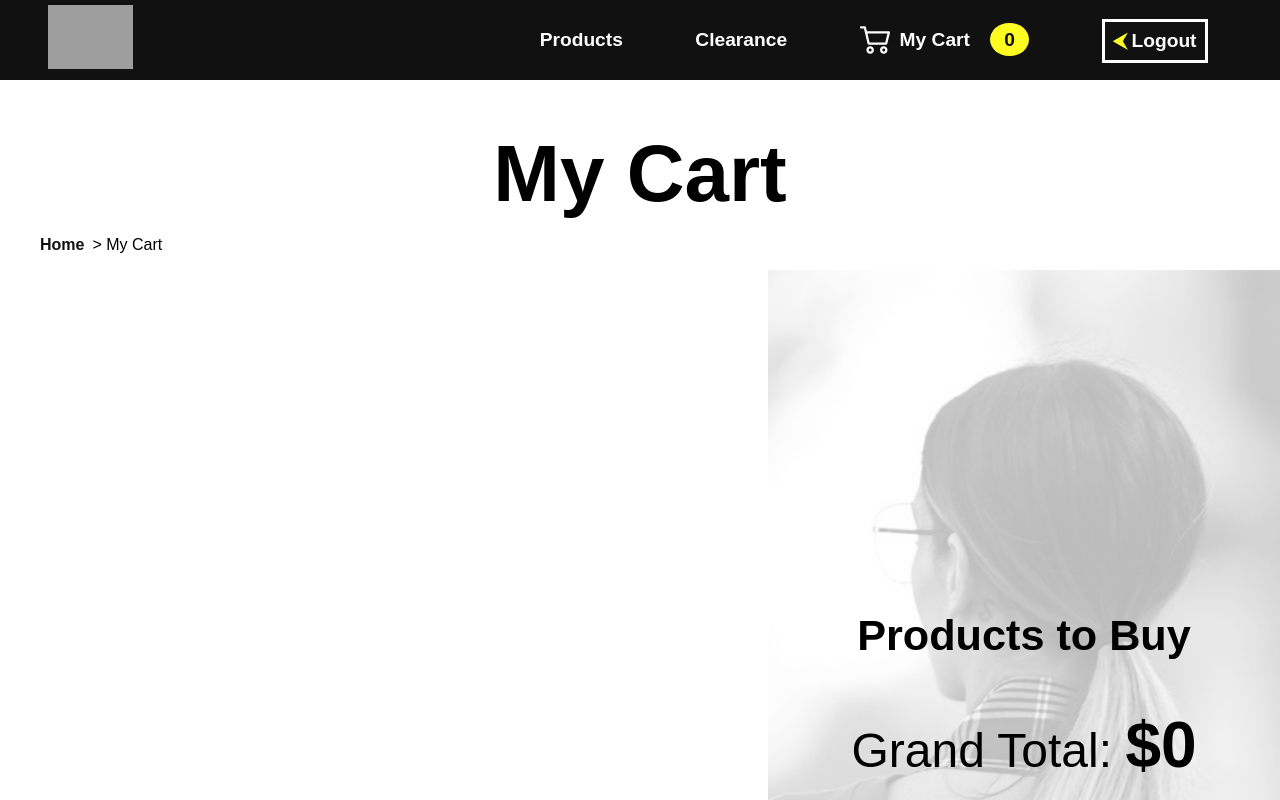
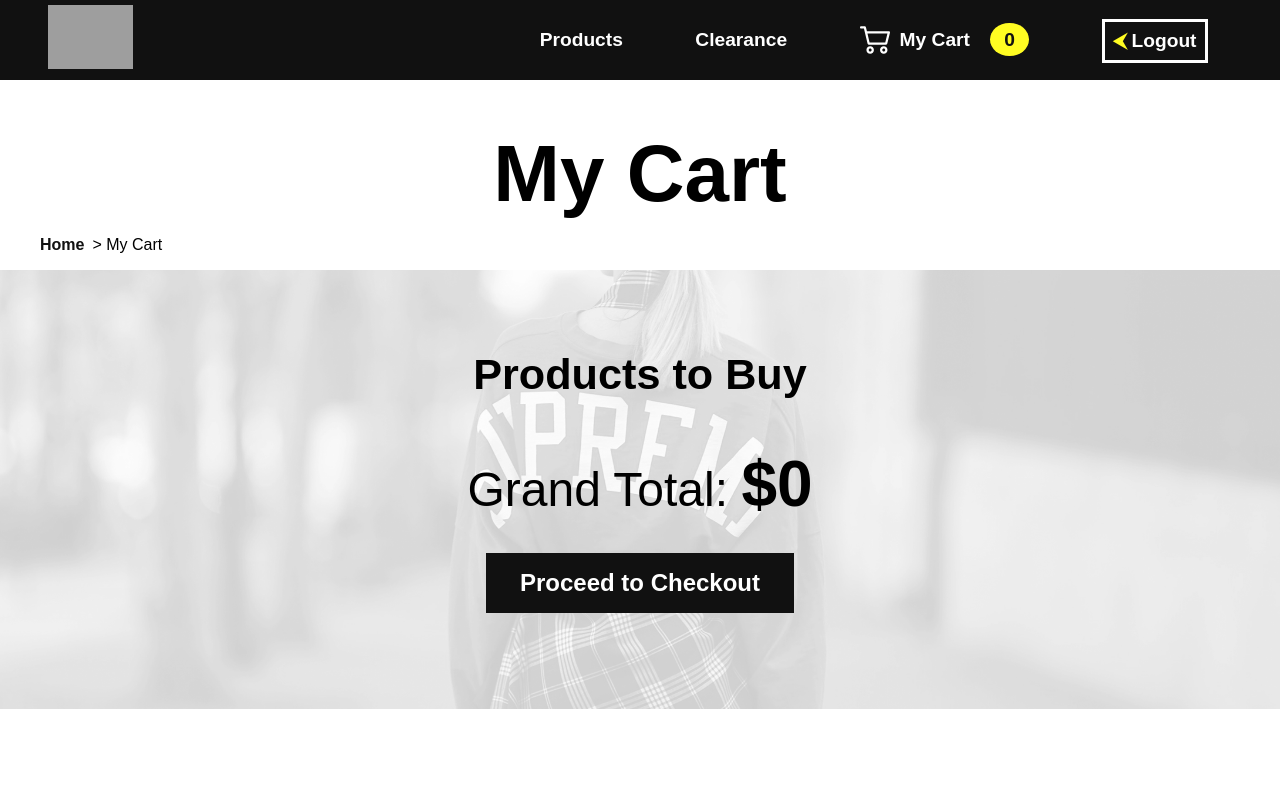
Before and after one commit to fhidargue/immersive_p2, a React (Create React App) app: page /shopping-cart in a window 1280 px wide. Shown: the top 800 px of the page. Built offline with nearby package versions, Linux system fonts and the light colour scheme; grey boxes are pictures that could not be loaded; a web font is replaced by a local one.

Commit message:
Third day, second commit. Cart done

```diff
--- a/src/components/Cart/Cart.js
+++ b/src/components/Cart/Cart.js
@@ -1,4 +1,4 @@
-import { useContext } from "react";
+import { useContext, useEffect } from "react";
 import CartContext from "../../store/Cart/CartContext";
 import Header from "../Header/Header";
 import Footer from "../Footer/Footer";
@@ -9,11 +9,25 @@ import ProductCart from "../Product/ProductCart";
 import Timeline from "../Timeline/Timeline";
 import Button from "../Button/Button";
 import ProductCheckout from "../Product/ProductCheckout";
+import InventoryContext from "../../store/Inventory/InventoryContext";
 // import InventoryContext from "../../store/Inventory/InventoryContext";
 
 const Cart = () => {
   const { cart, cartTotal } = useContext(CartContext);
-  //   const { isFetching, setIsFetching } = useContext(InventoryContext);
+  const { isFetching, setIsFetching } = useContext(InventoryContext);
+  console.log("isFetching: ", isFetching);
+
+  useEffect(() => {
+    document.title = `Remotion - My Cart`;
+    setIsFetching(true);
+    const timeout = setTimeout(() => {
+      setIsFetching(false);
+    }, 2000);
+
+    return () => {
+      clearTimeout(timeout);
+    };
+  }, [setIsFetching]);
 
   const toCheckout = () => {};
 
@@ -25,22 +39,10 @@ const Cart = () => {
         <section className="mycart">
           <h1 className="mycart__title">My Cart</h1>
           <Timeline page={`My Cart`} url={`shopping-cart`} />
+          {isFetching ? (
+            <Spinner />
+          ) : (
             <div className="mycart__wrapper">
-            <div className="mycart-products">
-              {cart.map((item) => {
-                return (
-                  <ProductCart
-                    key={item.name}
-                    image={item.first_image}
-                    name={item.name}
-                    quantity={item.quantity}
-                    id={item.id}
-                    url={item.url}
-                    item={item}
-                  />
-                );
-              })}
-            </div>
               <div className="mycart-info">
                 <div className="mycart-info__title">Products to Buy</div>
                 <div className="mycart-info__list">
@@ -68,7 +70,23 @@ const Cart = () => {
                   buttonLabel={`Proceed to Checkout`}
                 />
               </div>
+              <div className="mycart-products">
+                {cart.map((item) => {
+                  return (
+                    <ProductCart
+                      key={item.name}
+                      image={item.first_image}
+                      name={item.name}
+                      quantity={item.quantity}
+                      id={item.id}
+                      url={item.url}
+                      item={item}
+                    />
+                  );
+                })}
               </div>
+            </div>
+          )}
         </section>
         <Newsletter />
       </main>
--- a/src/components/Product/ProductCart.js
+++ b/src/components/Product/ProductCart.js
@@ -1,12 +1,13 @@
 import { Link } from "react-router-dom";
 import Button from "../Button/Button";
-import $ from "jquery";
 import { useContext, useState } from "react";
 import CartContext from "../../store/Cart/CartContext";
+import InventoryContext from "../../store/Inventory/InventoryContext";
 
 const Product = (props) => {
   const { image, name, quantity, id, url, item } = props;
   const [newQuantity, setNewQuantity] = useState(quantity);
+  const { setIsFetching } = useContext(InventoryContext);
   const { cart, setCart, cartTotal, setCartTotal } = useContext(CartContext);
   console.log("cartTotal: ", cartTotal);
 
@@ -19,11 +20,18 @@ const Product = (props) => {
   };
 
   const modifyQuantity = () => {
-    const productTotal = item.quantity * item.price;
-    let middlePrice = cartTotal - productTotal;
-    item.quantity = newQuantity;
-    const newTotal = item.quantity * item.price;
-    setCartTotal(Math.round((middlePrice + newTotal) * 100) / 100);
+    setIsFetching(true);
+    const timeout = setTimeout(() => {
+      const productTotal = item.quantity * item.price;
+      let middlePrice = cartTotal - productTotal;
+      item.quantity = newQuantity;
+      const newTotal = item.quantity * item.price;
+      setCartTotal(Math.round((middlePrice + newTotal) * 100) / 100);
+      setIsFetching(false);
+    }, 1500);
+    return () => {
+      clearTimeout(timeout);
+    };
   };
 
   const removeProduct = () => {};
--- a/src/components/Product/ProductPage.js
+++ b/src/components/Product/ProductPage.js
@@ -9,6 +9,7 @@ import Button from "../Button/Button";
 import Spinner from "../Spinner/Spinner";
 import $ from "jquery";
 import CartContext from "../../store/Cart/CartContext";
+import Timeline from "../Timeline/Timeline";
 
 const ProductPage = () => {
   const { productUrl } = useParams();
@@ -116,6 +117,9 @@ const ProductPage = () => {
           <section className="product-page">
             <span className="product-page__message" aria-live={`polite`}></span>
             <div className="product-page__wrapper">
+              {/* <div className="product-page__timeline">
+                <Timeline page={product.name} />
+              </div> */}
               <div className="product-page__image">
                 <div
                   style={{
--- a/src/components/Timeline/Timeline.js
+++ b/src/components/Timeline/Timeline.js
@@ -2,7 +2,7 @@ import { Link } from "react-router-dom";
 import PropTypes from "prop-types";
 
 const Timeline = (props) => {
-  const { page, url } = props;
+  const { page } = props;
 
   return (
     <section className="timeline">
--- a/src/styles/pages/Cart/_cart.scss
+++ b/src/styles/pages/Cart/_cart.scss
@@ -37,23 +37,34 @@
   justify-content: center;
   align-items: center;
   flex-direction: column;
+  padding-top: 2rem;
 
   @include media.query(">=sm") {
     flex-direction: row;
     flex-wrap: wrap;
   }
 
+  @include media.query(">=1075px") {
+    width: 90%;
+  }
+
   @include media.query(">=lg") {
-    width: 60%;
+    justify-content: space-between;
+  }
+
+  @include media.query(">=xl") {
+    width: 100%;
+    justify-content: center;
   }
 }
 
 .mycart-info {
+  width: 100%;
   display: flex;
   justify-content: center;
   align-items: center;
   flex-direction: column;
-  background-image: url("../../../assets/images/girl1.png");
+  background-image: url("../../../assets/images/girl3.png");
   background-position: left;
   background-size: cover;
   background-repeat: no-repeat;
@@ -63,10 +74,6 @@
     font-size: 2.7rem;
     font-weight: 700;
     padding-top: 5rem;
-
-    @include media.query(">=lg") {
-      padding-top: 0;
-    }
   }
 
   &__list {
@@ -97,10 +104,9 @@
     }
   }
 
-  @include media.query(">=lg") {
-    width: 40%;
-    height: 130vh;
-  }
+  // @include media.query(">=lg") {
+  //   height: 130vh;
+  // }
 }
 
 .product-checkout {
@@ -109,6 +115,7 @@
   align-items: center;
   flex-direction: row;
   margin-bottom: 1.5rem;
+  padding: 0 1.5rem;
 
   &__name {
     font-size: 1.1rem;
@@ -134,24 +141,19 @@
 
 .cart-product {
   &__wrapper {
-    width: 20rem;
-    height: rem(570px);
-    max-height: rem(780px);
+    width: 22rem;
+    height: rem(630px);
+    max-height: rem(700px);
     display: flex;
     flex-direction: column;
     justify-content: space-between;
     align-items: center;
     position: relative;
-
-    @include media.query(">=lg") {
-      width: 17rem;
-      height: rem(586px);
-    }
   }
 
   &__image {
-    height: rem(300px);
-    width: rem(210px);
+    height: rem(340px);
+    width: rem(240px);
     margin-top: 1.5rem;
     &.product1 {
       border: 4px solid $pink;
--- a/src/styles/pages/ProductList/_productPage.scss
+++ b/src/styles/pages/ProductList/_productPage.scss
@@ -22,6 +22,14 @@
       height: 100vh;
       flex-direction: row;
       margin-bottom: -10rem;
+      position: relative;
+    }
+  }
+
+  &__timeline {
+    @include media.query(">=md") {
+      position: fixed;
+      left: 0%;
     }
   }
 
```
Also changed, not shown: src/assets/images/girl2.png (added), src/assets/images/girl3.png (added). Lines whose indentation alone changed are shown as unchanged.
